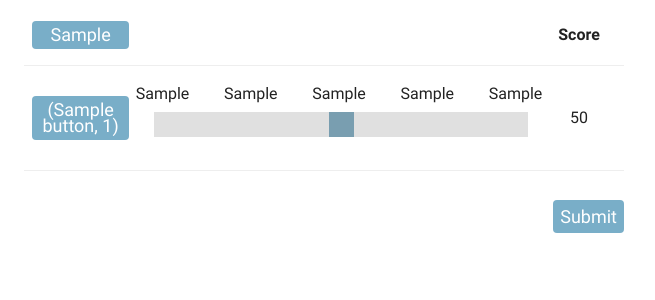
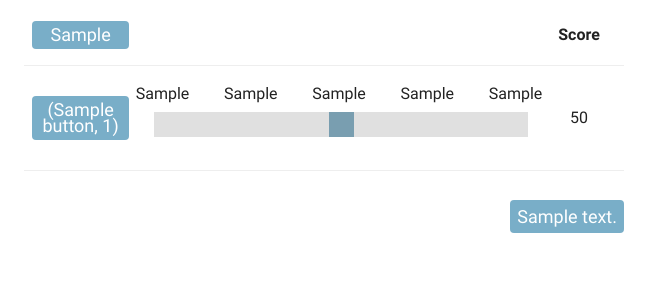
Before and after one commit to Netflix/e2nest, a Django app: template nest_site/templates/nest/samviq.html in a window 1280 px wide. Shown: the part 198-498 px from the top of the page, without its empty margins (316-971 px from the left). Run offline with Django 3.2, Linux system fonts and the light colour scheme; tables that the repository leaves empty hold one stand-in row (values such as "Sample post"); the template is opened without the code that fills it: values that come from a table or form of the project are taken from there, most other values are stand-ins (such as "Sample title", 1, 10 or a date in 2020); some libraries are stand-ins or nearby versions.

Commit message:
Add submit_button_text to samviq and samviq5d input.

```diff
--- a/nest_site/templates/nest/samviq.html
+++ b/nest_site/templates/nest/samviq.html
@@ -122,7 +122,7 @@
             </table>
             <br>
             <div>
-                <button type="submit" style="float:right" class="button" id="submit">Submit</button>
+                <button type="submit" style="float:right" class="button" id="submit">{% if submit_button_text %} {{ submit_button_text}} {% else %} Submit {% endif %}</button>
             </div>
         </form>
     </div>
--- a/nest_site/templates/nest/samviq5d.html
+++ b/nest_site/templates/nest/samviq5d.html
@@ -112,7 +112,7 @@
             </table>
             <br>
             <div>
-                <button type="submit" style="float:right" class="button" id="submit">Submit</button>
+                <button type="submit" style="float:right" class="button" id="submit">{% if submit_button_text %} {{ submit_button_text}} {% else %} Submit {% endif %}</button>
             </div>
         </form>
     </div>
```
